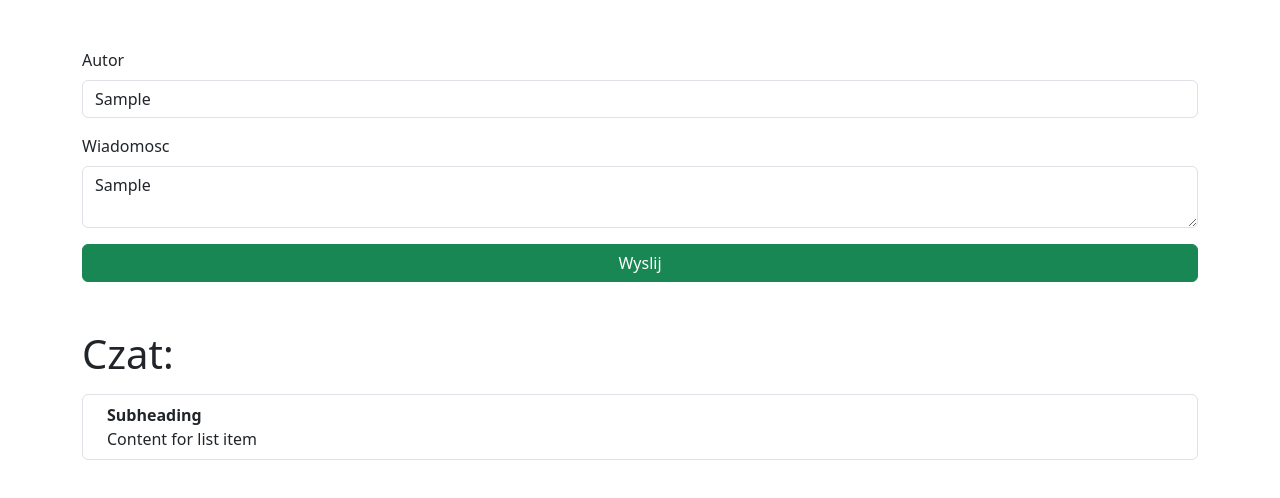
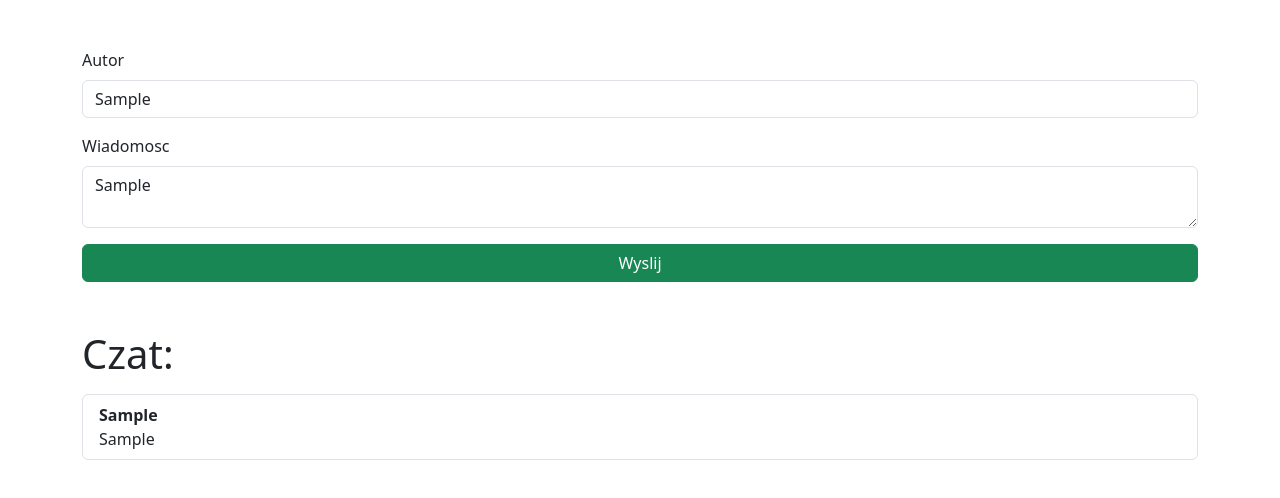
Before and after one commit to oskarski/alx_06_nov, a plain HTML site: page chat/index.html in a window 1280 px wide. Both pictures are taken after typing "Sample", "Sample" into the empty fields and a click on the button "Wyslij". Drawn offline with nearby package versions, Linux system fonts and the light colour scheme.

Commit message:
messages list

```diff
--- a/chat/index.html
+++ b/chat/index.html
@@ -37,14 +37,7 @@
 
         <h1 class="mt-5">Czat:</h1>
 
-        <ul class="list-group mt-3">
-            <li class="list-group-item d-flex justify-content-between align-items-start">
-                <div class="ms-2 me-auto">
-                  <div class="fw-bold">Subheading</div>
-                  Content for list item
-                </div>
-              </li>
-          </ul>
+        <ul id="message-list" class="list-group mt-3"></ul>
     </div>
 </body>
 </html>
--- a/chat/script.js
+++ b/chat/script.js
@@ -4,6 +4,7 @@ const $authorInput = document.getElementById('author');
 const $messageErrorMessage = document.getElementById('message-error');
 const $messageInput = document.getElementById('message');
 
+const $messageList = document.getElementById('message-list');
 
 const validateAuthorField = (authorValue) => {
     if (!$authorErrorMessage)  {
@@ -61,6 +62,19 @@ document.querySelector('#message-form').addEventListener('submit', (e) => {
     if (!isAuthorValid) {
         $authorInput.focus();
     }
+
+    if (!isAuthorValid || !isMessageValid) return;
+
+    const $newMessageListItem = document.createElement('li');
+
+    $newMessageListItem.classList.add('list-group-item');
+
+    $newMessageListItem.innerHTML = `
+        <div class="fw-bold">${author}</div>
+        <span>${message}</span>
+    `;
+
+    $messageList.appendChild($newMessageListItem);
 });
 
 $authorInput.addEventListener('input', (e) => {
```
